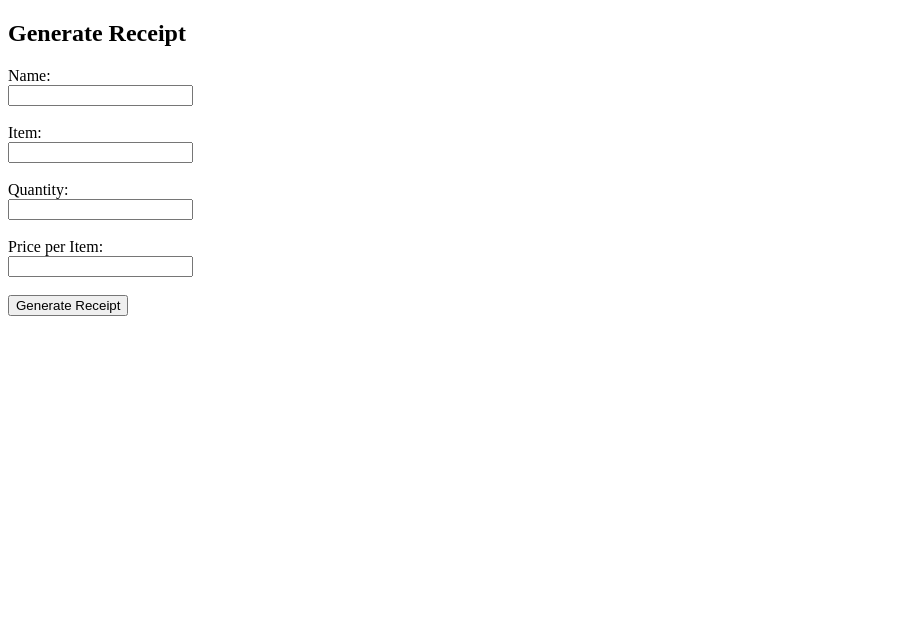
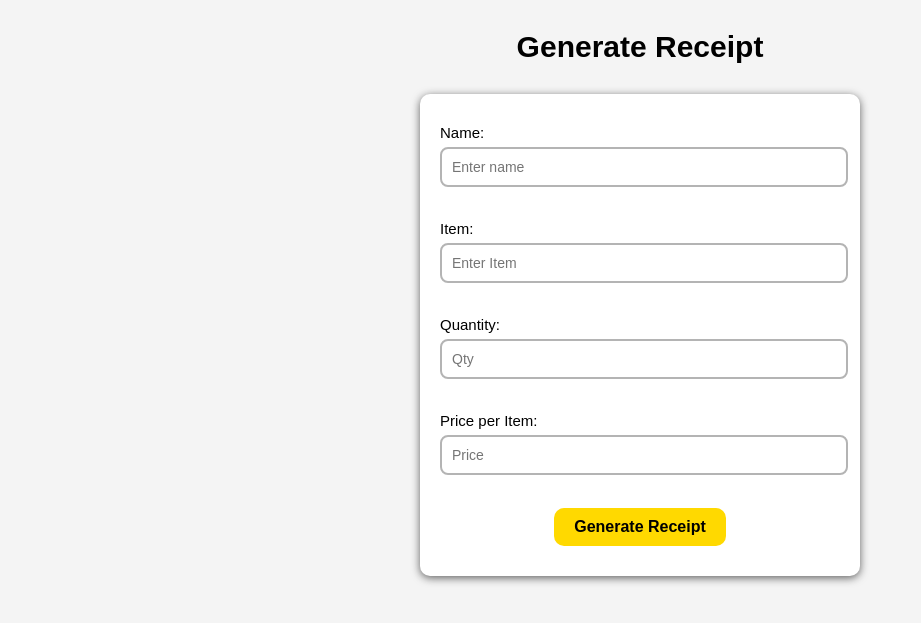
Before and after one commit to designersanket/Recipt-Generator, a Flask app: page / in a window 1280 px wide. Shown: the top 623 px of the page, without its empty margins (0-921 px from the left). Run offline with Flask 3, Linux system fonts and the light colour scheme.

Commit message:
redesign ui

```diff
--- a/templates/index.html
+++ b/templates/index.html
@@ -4,23 +4,85 @@
     <meta charset="UTF-8">
     <meta name="viewport" content="width=device-width, initial-scale=1.0">
     <title>Receipt Generator</title>
+    <style>
+        body{
+            font-family: Arial;
+            background-color: #f4f4f4;
+        }
+        .app-title{
+            font-size: 30px;
+            text-align: center;
+            margin-top: 30px;
+        }
+        .recipt-input{
+            background-color: white;
+            border-radius: 10px;
+            box-shadow: 0 2px 8px rgb(96 96 96);
+            margin: auto;
+            padding: 30px 20px;
+            width: 400px;
+            margin: 30px auto;
+        }
+        .user-name,
+        .user-items,
+        .item-quantity,
+        .item-price{
+            width: 96%;
+            padding: 10px;
+            border-radius: 8px;
+            border: 2px solid rgb(180, 180, 180);
+            margin-top: 5px;
+            margin-bottom: 15px;
+            font-size: 14px;
+        }
+        .user-name:focus,
+        .user-items:focus,
+        .item-quantity:focus,
+        .item-price:focus{
+            outline: none;
+            border-color: rgb(255, 217, 0);
+        }
+        .receipt-label{
+            font-size: 15px;
+
+        }
+        .generate-recipt-btn{
+            background-color: rgb(255, 217, 0);
+            padding: 10px 20px;
+            display: block;
+            margin: 0 auto;
+            border: none;
+            border-radius: 10px;
+            color: black;
+            font-size: 16px;
+            font-weight: bold;
+            cursor: pointer;
+            transition: opacity 0.15s;
+        }
+        .generate-recipt-btn:hover{
+            opacity: 0.8;
+        }
+        .generate-recipt-btn:active{
+            opacity: 0.6;
+        }
+    </style>
 </head>
 <body>
-    <h2>Generate Receipt</h2>
-    <form action="/generate_receipt" method="POST">
-        <label>Name:</label><br>
-        <input type="text" name="name" required><br><br>
+    <h2 class="app-title">Generate Receipt</h2>
+    <form class="recipt-input" action="/generate_receipt" method="POST">
+        <label class="receipt-label">Name:</label><br>
+        <input class="user-name" type="text" name="name" placeholder="Enter name" required><br><br>
 
-        <label>Item:</label><br>
-        <input type="text" name="item" required><br><br>
+        <label class="receipt-label">Item:</label><br>
+        <input class="user-items" type="text" name="item" placeholder="Enter Item" required><br><br>
 
-        <label>Quantity:</label><br>
-        <input type="number" name="quantity" required><br><br>
+        <label class="receipt-label">Quantity:</label><br>
+        <input class="item-quantity" type="number" name="quantity" placeholder="Qty" required><br><br>
 
-        <label>Price per Item:</label><br>
-        <input type="number" name="price" step="0.01" required><br><br>
+        <label class="receipt-label">Price per Item:</label><br>
+        <input class="item-price" type="number" name="price" step="0.01" placeholder="Price" required><br><br>
 
-        <button type="submit">Generate Receipt</button>
+        <button class="generate-recipt-btn" type="submit">Generate Receipt</button>
     </form>
 </body>
 </html>
```
